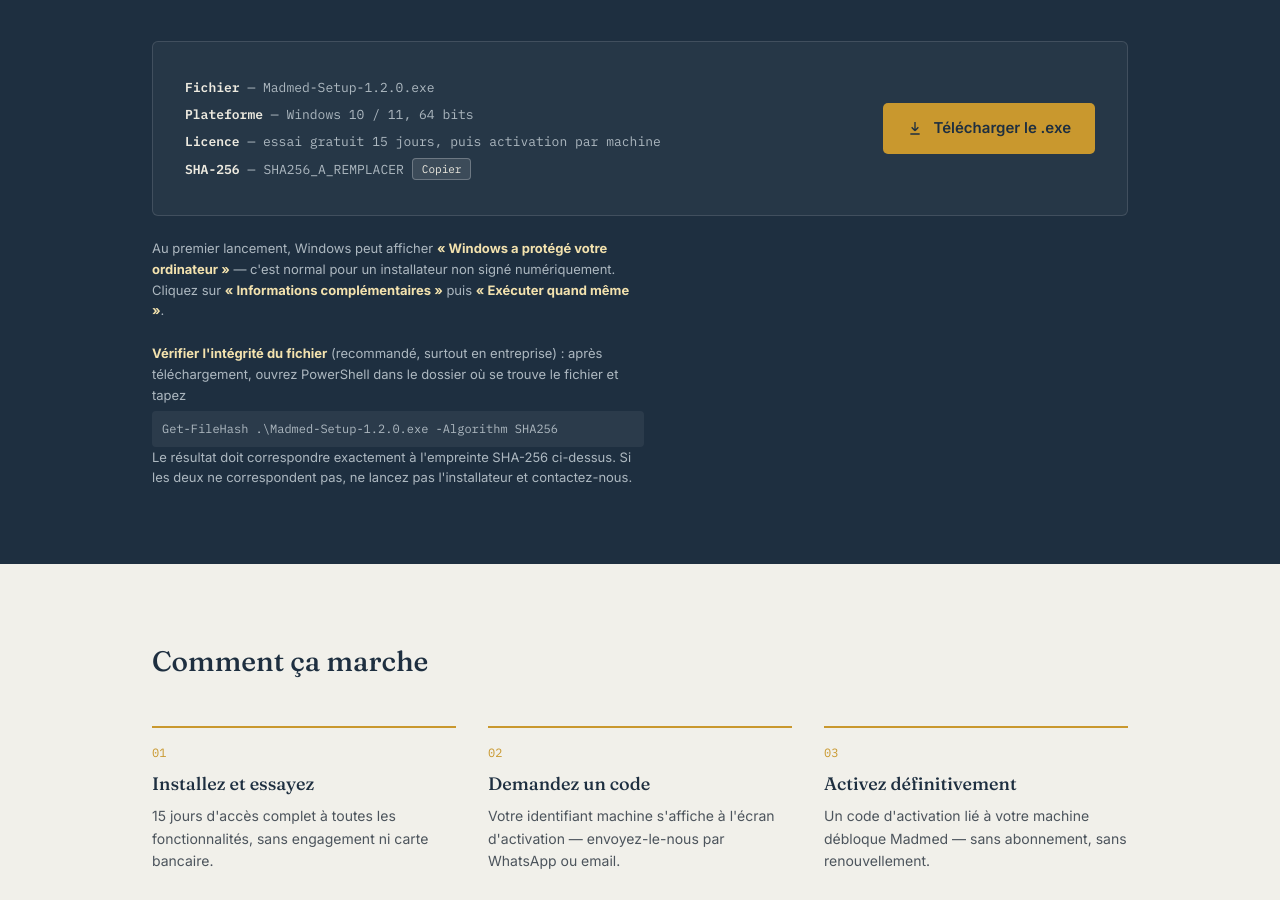
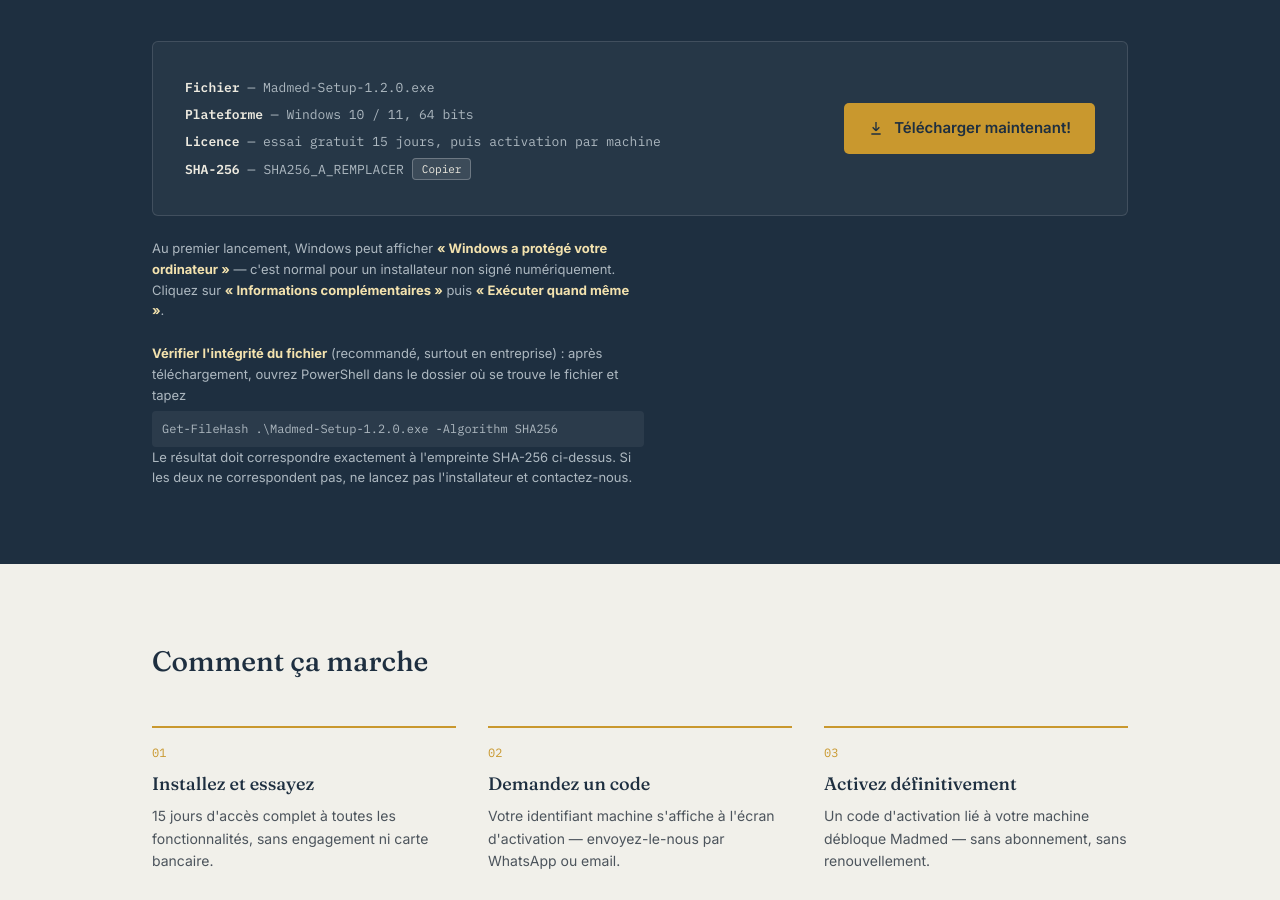
Before and after one commit to phylosirus-png/madmed, a plain HTML site: page index.html in a window 1280 px wide. Shown: the part 1908-2808 px from the top of the page. Drawn offline with Linux system fonts and the light colour scheme.

Commit message:
Update download button text in index.html

```diff
--- a/index.html
+++ b/index.html
@@ -261,7 +261,7 @@
       </div>
       <a class="btn-download" href="https://github.com/phylosirus-png/madmed/releases/download/v1.2.0/Madmed.Setup.1.2.0.exe" download>
         <svg viewBox="0 0 24 24" fill="none" stroke="currentColor" stroke-width="2"><path d="M12 3v13m0 0l-5-5m5 5l5-5M5 21h14"/></svg>
-        Télécharger le .exe
+        Télécharger maintenant!
       </a>
     </div>
     <p class="smartscreen-note">
```
